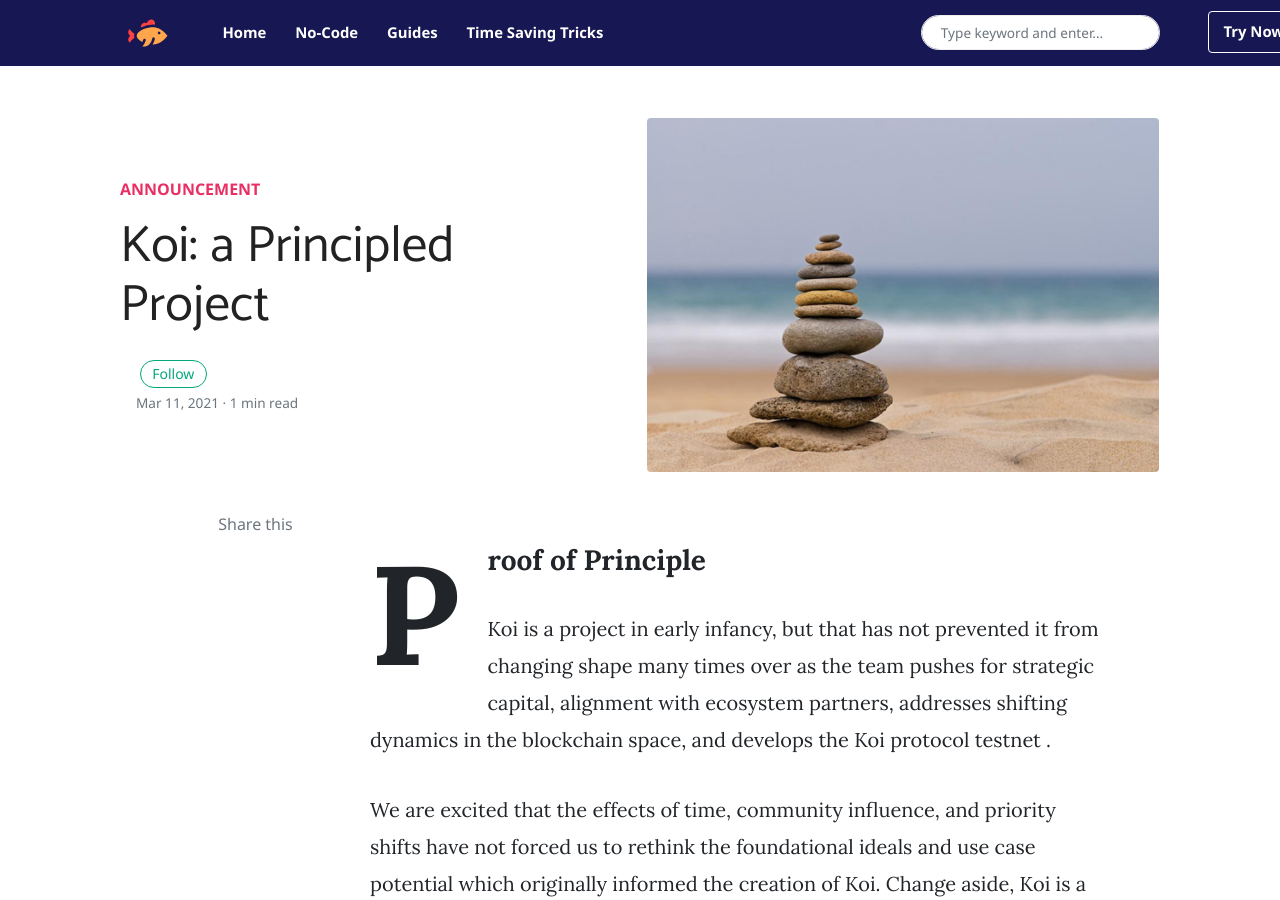
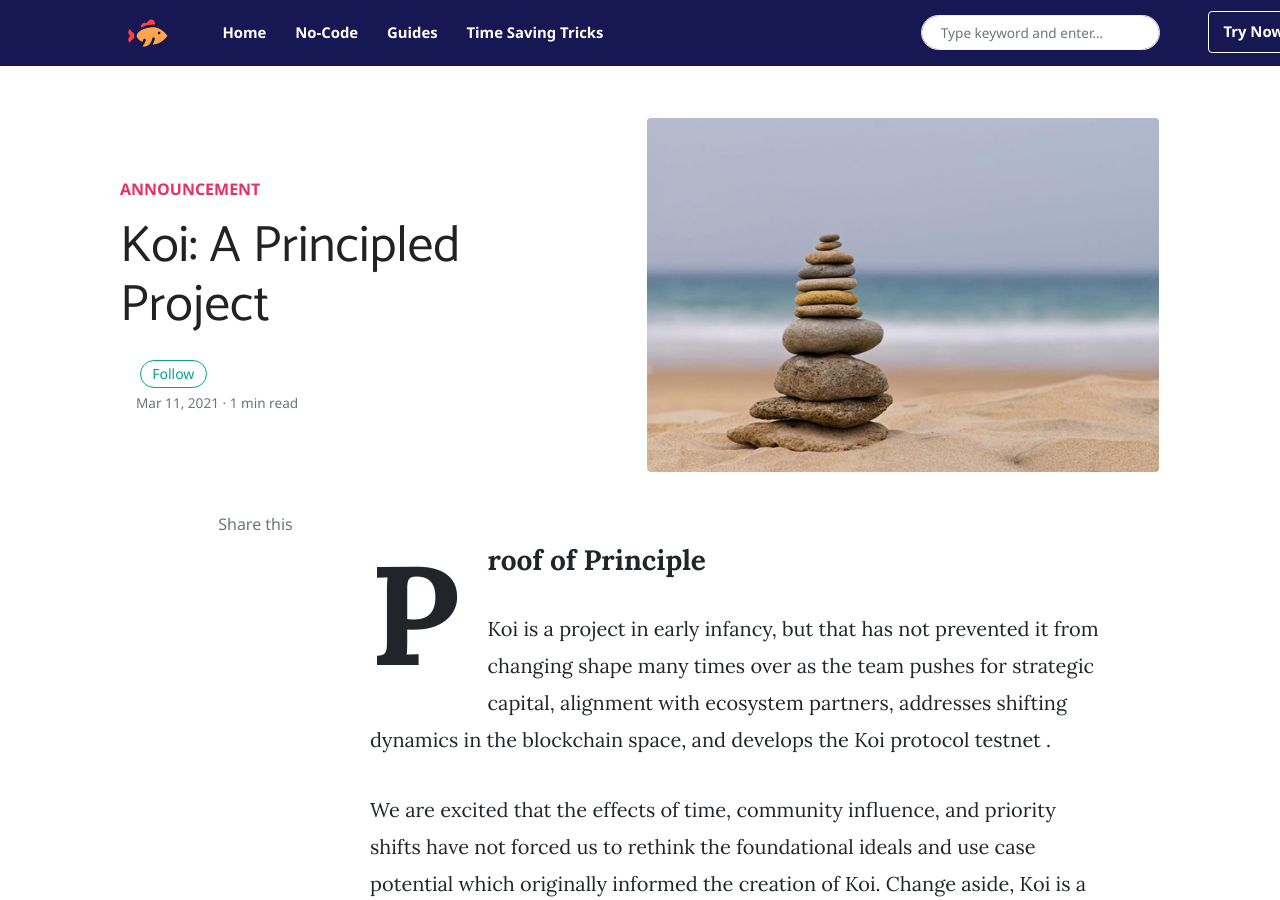
Before and after one commit to tykoii/blog, a Jekyll site: the page built from _posts/2021-03-11-Koi:-a-Principled-Project.markdown, in a window 1280 px wide and 900 px high. Built offline with Jekyll 4.4.1, drawn with Linux system fonts in a browser that asks for light colours; nearby versions of some CDN libraries; comment, search, counter and statistics services are not loaded.

```diff
--- a/_posts/2021-03-11-Koi:-a-Principled-Project.markdown
+++ b/_posts/2021-03-11-Koi:-a-Principled-Project.markdown
@@ -1,6 +1,6 @@
 ---
 layout: post
-title:  "Koi: a Principled Project"
+title:  "Koi: A Principled Project"
 categories: [ Announcement ]
 image: assets/images/principled-protocol.jpg
 ---
```
